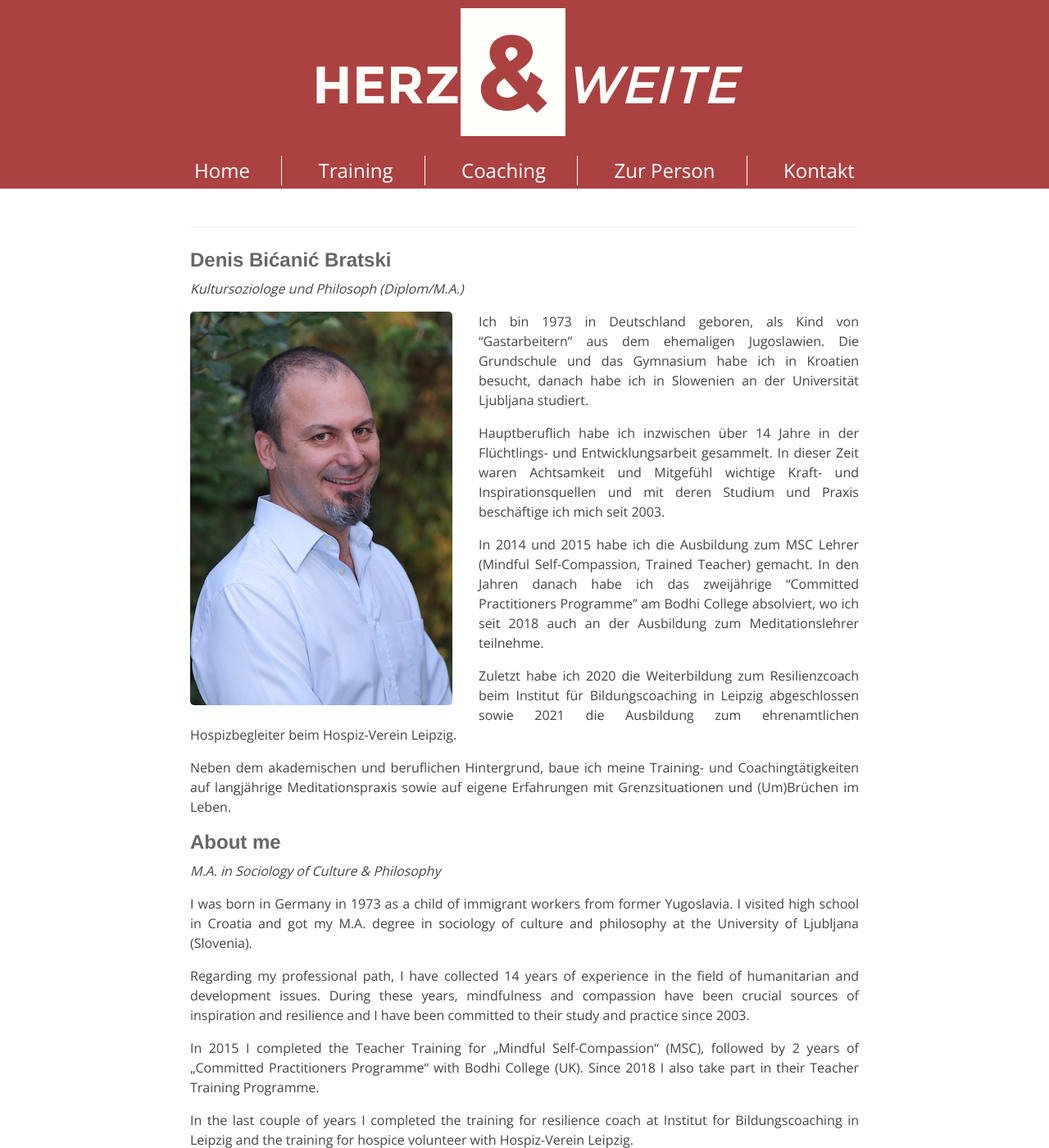
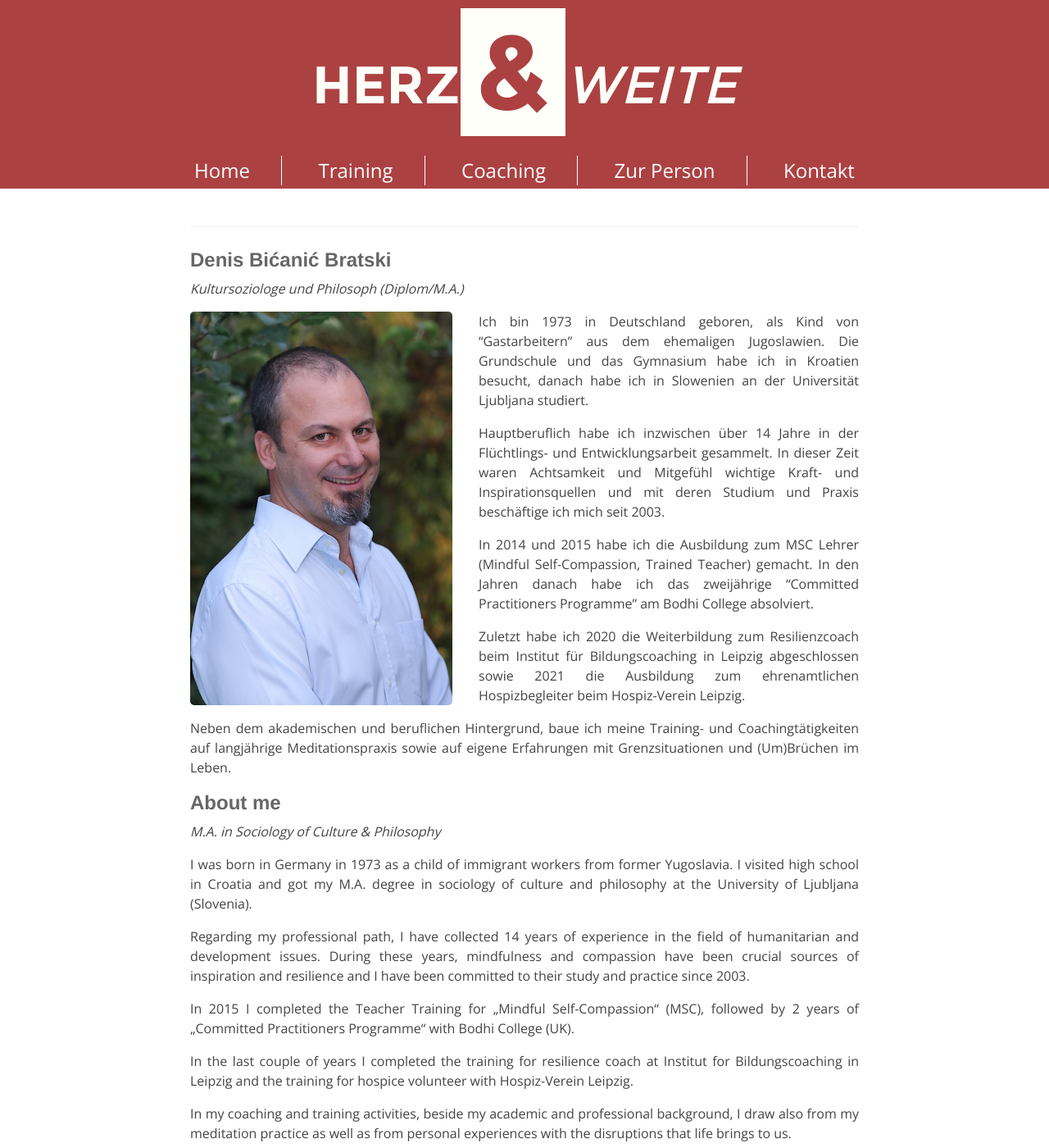
Before and after one commit to herzweite/herzweite.github.io, a Jekyll site: the page built from zur-person.md, in a window 1280 px wide and 1400 px high. Shown: the whole window at 82% size. Built offline with Jekyll 4.4.1, drawn with Linux system fonts in a browser that asks for light colours; our own code applies the rules of GitHub Pages for plain Markdown files.

Commit message:
Update zur-person.md

```diff
--- a/zur-person.md
+++ b/zur-person.md
@@ -9,7 +9,7 @@ Ich bin 1973 in Deutschland geboren, als Kind von "Gastarbeitern" aus dem ehemal
 
 Hauptberuflich habe ich inzwischen über 14 Jahre in der Flüchtlings- und Entwicklungsarbeit gesammelt. In dieser Zeit waren Achtsamkeit und Mitgefühl wichtige Kraft- und Inspirationsquellen und mit deren Studium und Praxis beschäftige ich mich seit 2003.
 
-In 2014 und 2015 habe ich die Ausbildung zum MSC Lehrer (Mindful Self-Compassion, Trained Teacher) gemacht. In den Jahren danach habe ich das zweijährige "Committed Practitioners Programme" am Bodhi College absolviert, wo ich seit 2018 auch an der Ausbildung zum Meditationslehrer teilnehme.
+In 2014 und 2015 habe ich die Ausbildung zum MSC Lehrer (Mindful Self-Compassion, Trained Teacher) gemacht. In den Jahren danach habe ich das zweijährige "Committed Practitioners Programme" am Bodhi College absolviert.
 
 Zuletzt habe ich 2020 die Weiterbildung zum Resilienzcoach beim Institut für Bildungscoaching in Leipzig abgeschlossen sowie 2021 die Ausbildung zum ehrenamtlichen Hospizbegleiter beim Hospiz-Verein Leipzig.
 
@@ -22,7 +22,7 @@ I was born in Germany in 1973 as a child of immigrant workers from former Yugosl
 
 Regarding my professional path, I have collected 14 years of experience in the field of humanitarian and development issues. During these years, mindfulness and compassion  have been crucial sources of inspiration and resilience and I have been committed to their study and practice since 2003.
 
-In 2015 I completed the Teacher Training for „Mindful Self-Compassion“ (MSC), followed by  2 years of „Committed Practitioners Programme“ with Bodhi College (UK). Since 2018 I also take part in their Teacher Training Programme.
+In 2015 I completed the Teacher Training for „Mindful Self-Compassion“ (MSC), followed by  2 years of „Committed Practitioners Programme“ with Bodhi College (UK).
 
 In the last couple of years I completed the training for resilience coach at Institut for Bildungscoaching in Leipzig and the training for hospice volunteer with Hospiz-Verein Leipzig.
 
```
